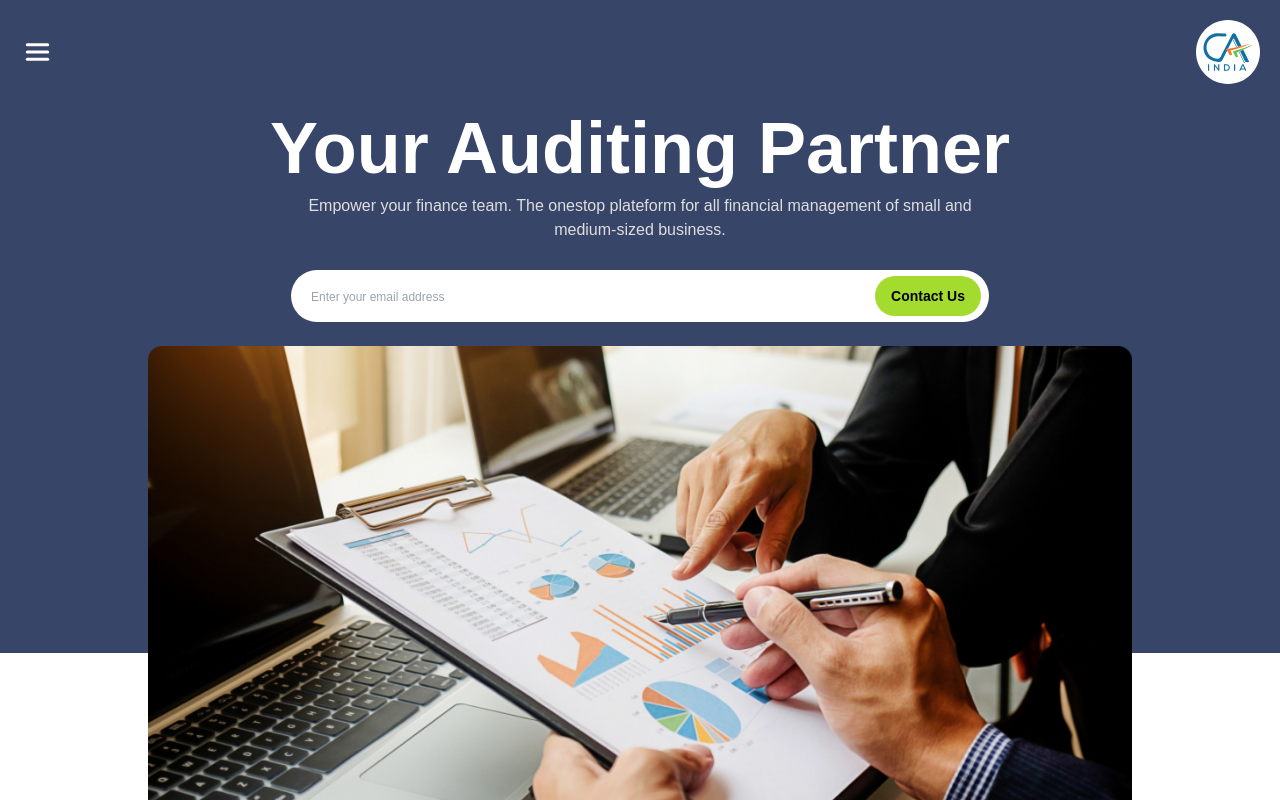
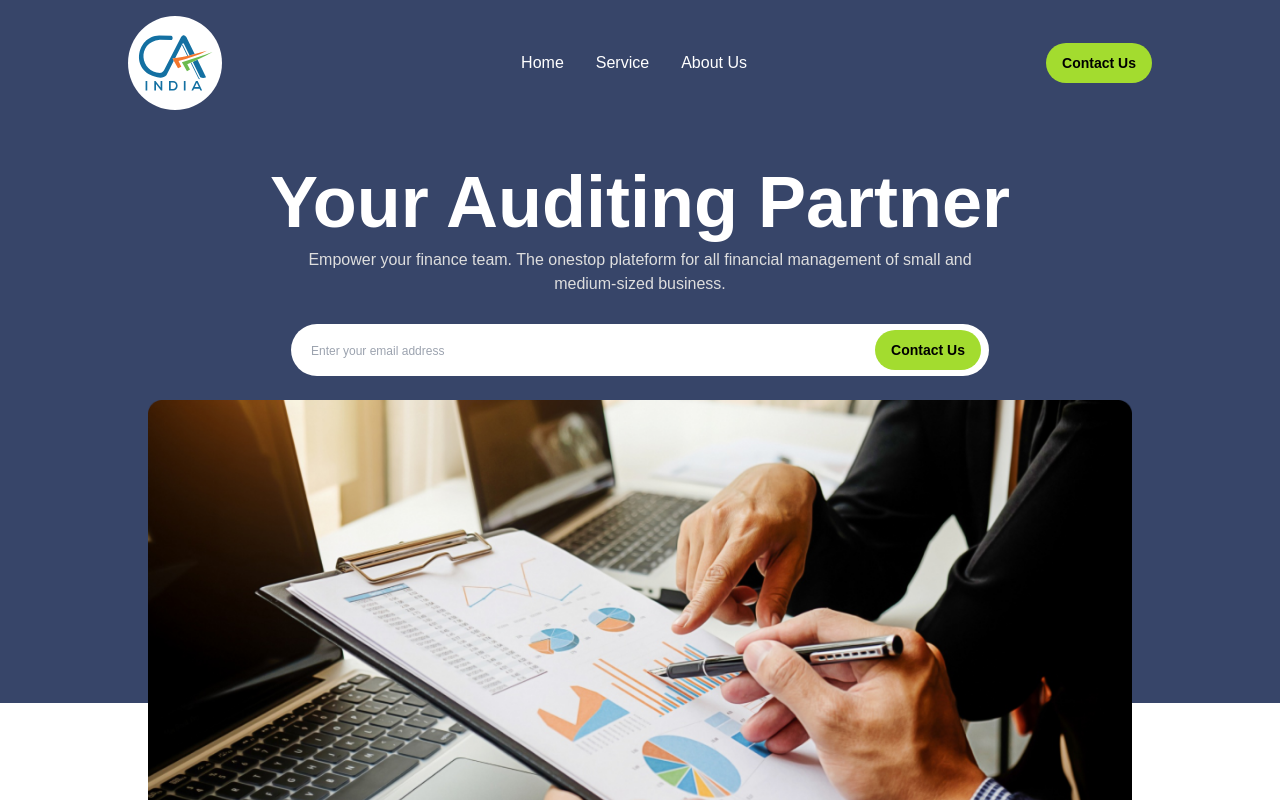
Before and after one commit to adithyanmkd/trustworth-accounting, a React (Vite) app in the folder client/: page / in a window 1280 px wide. Shown: the top 800 px of the page. Built offline with nearby package versions, Linux system fonts and the light colour scheme.

Commit message:
desktop view navbar created

```diff
--- a/client/src/components/organisms/HeroSection.tsx
+++ b/client/src/components/organisms/HeroSection.tsx
@@ -9,8 +9,8 @@ const HeroSection = () => {
     <>
       <div className="relative bg-[#374569]">
         <div className="mx-auto max-w-screen-lg">
-          <div className="px-5 pt-7">
-            <h1 className="font-poppins text-center text-4xl font-bold leading-[120%] text-white sm:text-5xl md:text-6xl lg:text-7xl">
+          <div className="px-5 pt-10">
+            <h1 className="text-center font-poppins text-4xl font-bold leading-[120%] text-white sm:text-5xl md:text-6xl lg:text-7xl">
               Your Auditing Partner
             </h1>
             <p className="mx-auto mt-2.5 max-w-[698px] text-xs leading-[160%] text-[#DEDEDE] sm:text-center sm:text-sm md:text-base">
--- a/client/src/components/organisms/Navbar.tsx
+++ b/client/src/components/organisms/Navbar.tsx
@@ -1,15 +1,61 @@
+//icon or image imported
 import Menu from "../../assets/icons/menu.svg";
 import Logo from "../../assets/icons/logo.svg";
 
+//components imported
+import PrimaryBtn from "../atoms/PrimaryBtn";
+
+//modules imported
+import { useState } from "react";
+
+const navLinks = [
+  {
+    name: "Home",
+    href: "#",
+  },
+  {
+    name: "Service",
+    href: "#",
+  },
+  {
+    name: "About Us",
+    href: "#",
+  },
+];
+
 const Navbar = () => {
+  const [hoverdIndex, setHoverdIndex] = useState(-1);
+
   return (
     <div className="bg-[#374569]">
-      <div className="flex px-5 pt-5 w-full justify-between items-center">
-        <div>
-          <img src={Menu} alt="menu icon" />
+      <div className="mx-auto max-w-screen-lg">
+        <div className="flex w-full items-center justify-between px-5 pt-5 md:hidden">
+          <div>
+            <img src={Menu} alt="menu icon" />
+          </div>
+          <div>
+            <img className="w-16" src={Logo} alt="logo" />
+          </div>
         </div>
-        <div>
-          <img className="w-16" src={Logo} alt="logo" />
+        <div className="hidden items-center justify-between px-5 py-4 md:flex lg:px-0">
+          <img src={Logo} alt="logo" />
+          <div className="space-x-8">
+            {navLinks.map((link, index) => (
+              <a
+                className="relative text-white hover:text-[#A3DE2F]"
+                key={index}
+                href={link.href}
+                onMouseEnter={() => setHoverdIndex(index)}
+                onMouseLeave={() => setHoverdIndex(-1)}
+              >
+                <span>{link.name}</span>
+                {hoverdIndex === index && (
+                  <span className="absolute -bottom-1 left-0 h-0.5 w-8 bg-[#A3DE2F]"></span>
+                )}
+              </a>
+            ))}
+          </div>
+          <PrimaryBtn label="Contact Us" />
         </div>
       </div>
     </div>
```
